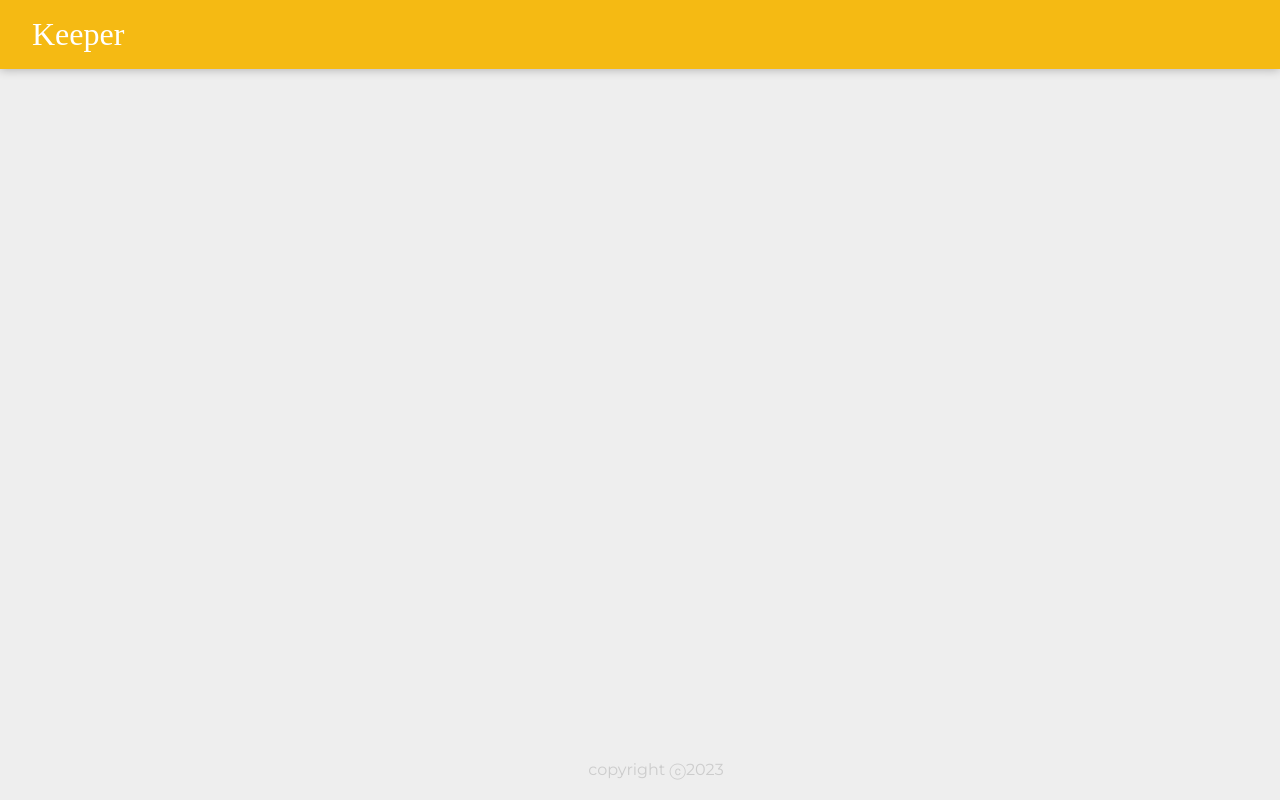
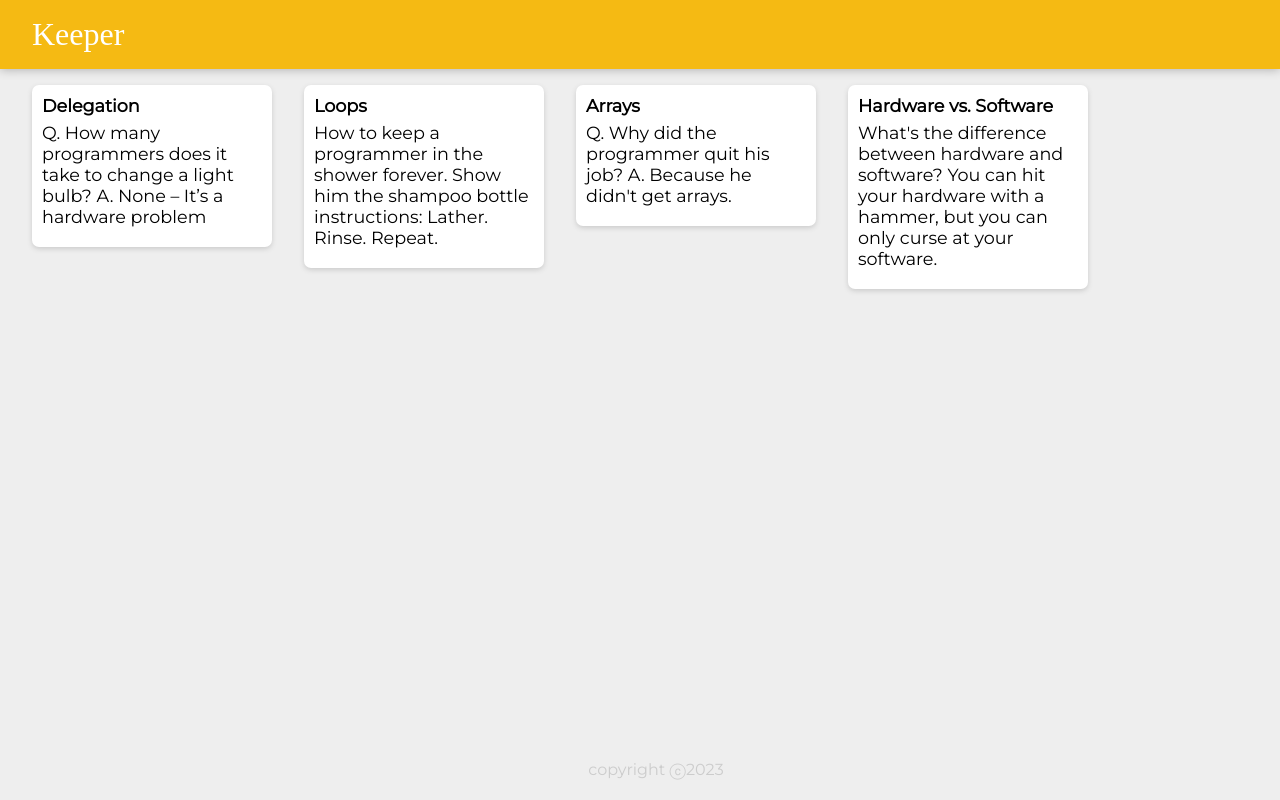
Before and after one commit to AnmolSingh173/Google-Keeper-CLONE, a React (Create React App) app: page / in a window 1280 px wide. Built offline with nearby package versions, Linux system fonts and the light colour scheme; a web font is replaced by a local one.

Commit message:
added arrow fucntion in the code

```diff
--- a/src/components/App.jsx
+++ b/src/components/App.jsx
@@ -9,7 +9,7 @@ import notes from "../notes";
 function App() {
     return (
         <div> <Header />
-            {notes.map(new_item => { <Note key={new_item.key} title={new_item.title} content={new_item.content} /> })}
+            {notes.map(new_item =><Note key={new_item.key} title={new_item.title} content={new_item.content} /> )}
             <Footer />
         </div>
     );
```
